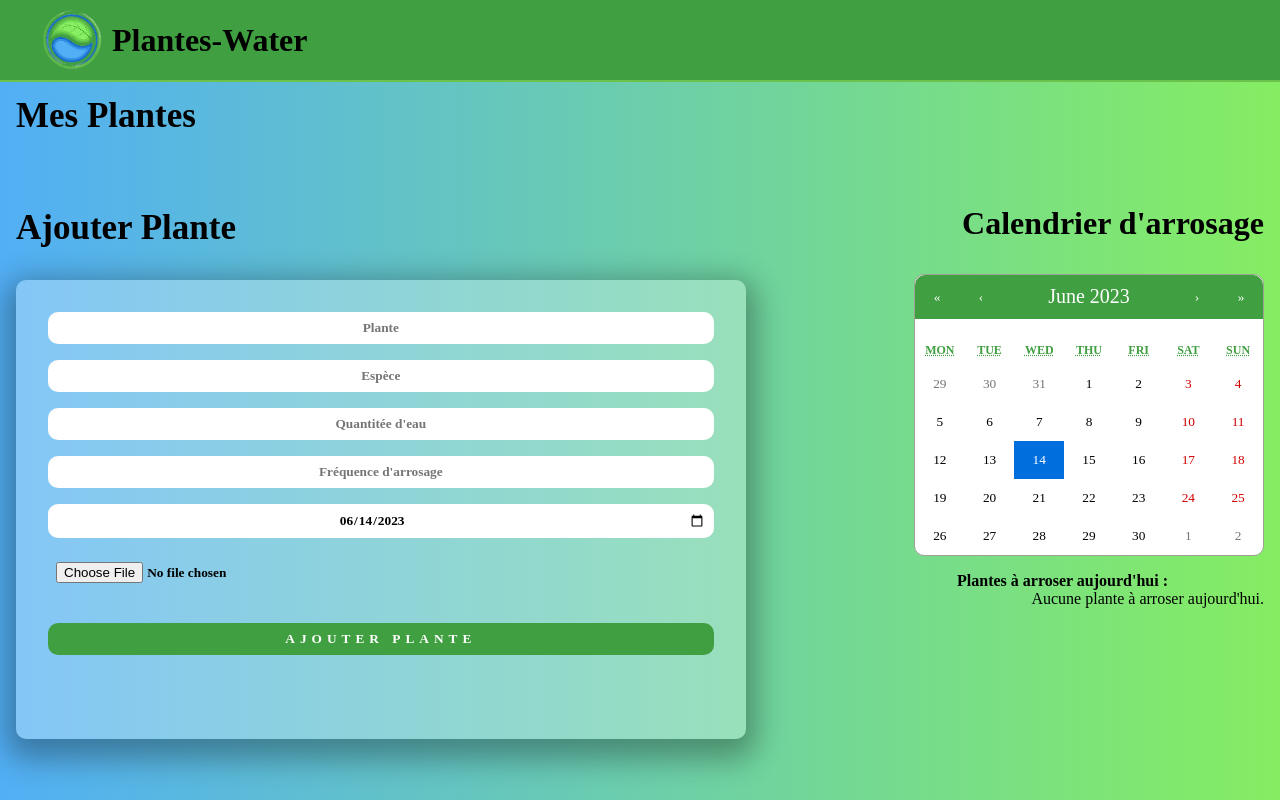
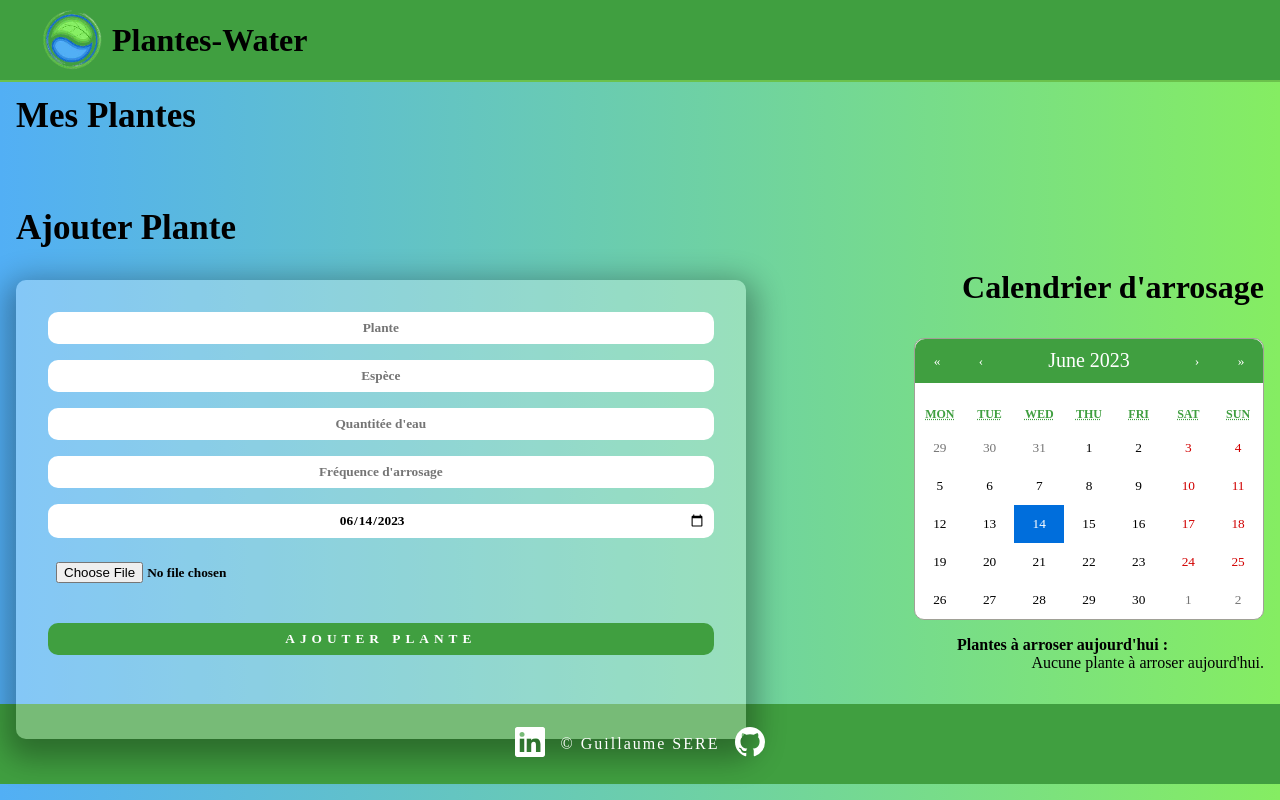
Before and after one commit to GuillaumeSere/plantes-water, a React (Create React App) app: page / in a window 1280 px wide. Built offline with nearby package versions, Linux system fonts and the light colour scheme; a web font is replaced by a local one.

Commit message:
add footer

```diff
--- a/package.json
+++ b/package.json
@@ -10,6 +10,7 @@
     "react": "^18.2.0",
     "react-calendar": "^4.2.1",
     "react-dom": "^18.2.0",
+    "react-icons": "^4.9.0",
     "react-scripts": "5.0.1",
     "web-vitals": "^2.1.4"
   },
--- a/src/App.css
+++ b/src/App.css
@@ -107,7 +107,7 @@ form button:hover{
     font-weight: 700;
 }
 .title-calendar{
-    margin-top: -3rem;
+    margin-top: 1rem;
     margin-bottom: 2rem;
 }
 h2{
@@ -167,6 +167,28 @@ li{
 .btn-delete:hover{
     background: rgb(172, 14, 14) !important;
 }
+.footer{
+    display: flex;
+    justify-content: center;
+    align-items: center;
+    height: 80px;
+    margin-top: 2rem;
+    background: rgb(64, 159, 64);
+}
+.link{
+    color: white;
+    font-size: 30px;
+    margin: 1rem;
+}
+.footer-links{
+    display: flex;
+    justify-content: space-between;
+    align-items: center;
+}
+.footer p{
+    color: white;
+    letter-spacing: 2px;
+}
 
 
 @media (max-width: 930px){
--- a/src/App.js
+++ b/src/App.js
@@ -1,5 +1,6 @@
 import './App.css';
 import CalendarPlant from './components/CalendarPlant';
+import Footer from './components/Footer';
 import Header from './components/Header';
 import PlantList from './components/PlantList';
 
@@ -10,6 +11,7 @@ const App = () => {
             <Header />
             <PlantList />
             <CalendarPlant />
+            <Footer />
         </div>
     );
 };
--- a/src/components/CalendarPlant.jsx
+++ b/src/components/CalendarPlant.jsx
@@ -30,8 +30,8 @@ const CalendarPlant = () => {
                 <p>Aucune plante à arroser aujourd'hui.</p>
             ) : (
                 <ul>
-                    {plantsToWater.map((plant) => (
-                        <li key={plant.id}> <img src={water} alt="icon" />{plant.name}</li>
+                    {plantsToWater.map((plant, id) => (
+                        <li key={id}> <img src={water} alt="icon" />{plant.name}</li>
                     ))}
                 </ul>
             )}
--- /dev/null
+++ b/src/components/Footer.jsx
@@ -0,0 +1,18 @@
+import React from 'react'
+import {BsLinkedin} from 'react-icons/bs'
+import {BsGithub} from 'react-icons/bs'
+
+
+const Footer = () => {
+    return (
+        <div className='footer'>
+            <div className="footer-links">
+                <a href="https://www.linkedin.com/in/guillaume-séré" target="_blank" rel="noreferrer"><BsLinkedin className='link' /></a>
+                <p>&copy; Guillaume SERE</p>
+                <a href="https://github.com/GuillaumeSere" target="_blank" rel="noreferrer"><BsGithub className='link' /></a>
+            </div>
+        </div>
+    )
+}
+
+export default Footer
```
Also changed, not shown: 1 other file (tests, documents, lock files or other folders).
